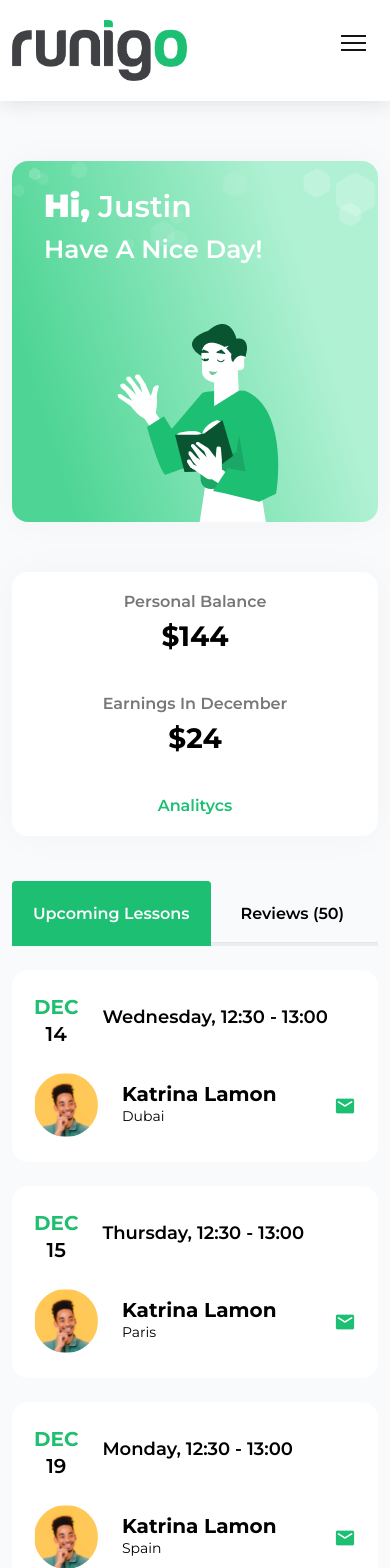
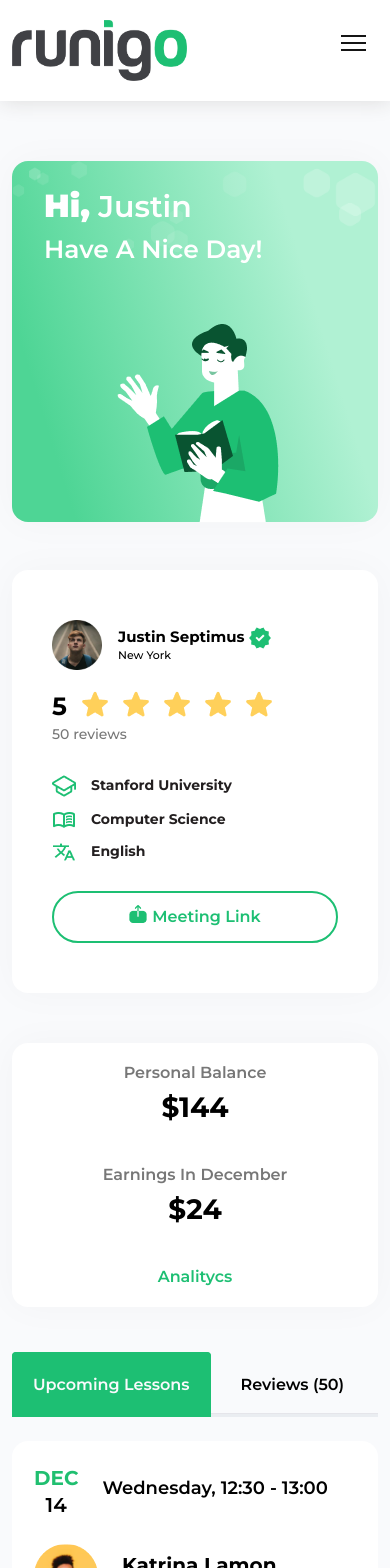
Before and after one commit to dev-rashidul/runigo-react, a React (Create React App) app: page /dashboard in a window 390 px wide. Shown: the top 1568 px of the page. Built offline with nearby package versions, Linux system fonts and the light colour scheme.

Commit message:
Runigo React

```diff
--- a/src/Router/Routes.jsx
+++ b/src/Router/Routes.jsx
@@ -1,5 +1,6 @@
 import { createBrowserRouter } from "react-router-dom";
 import Dashboard from "../components/Pages/Dashboard/Dashboard";
+import NoMeeting from "../components/Pages/Dashboard/NoMeeting/NoMeeting";
 import Home from "../components/Pages/Home/Home";
 import Lesson from "../components/Pages/Lesson/Lesson";
 import Mentor from "../components/Pages/Mentor/Mentor";
@@ -38,4 +39,8 @@ export const routes = createBrowserRouter([
     path: "/dashboard",
     element: <Dashboard></Dashboard>,
   },
+  {
+    path: "/no-meeting",
+    element: <NoMeeting></NoMeeting>,
+  },
 ]);
--- a/src/components/Pages/Dashboard/Dashboard.jsx
+++ b/src/components/Pages/Dashboard/Dashboard.jsx
@@ -2,7 +2,7 @@ import React from "react";
 import { Link } from "react-router-dom";
 import Footer from "../../Shared/Footer/Footer";
 import Header2 from "../../Shared/Header/Header2";
-import './Dashboard.css';
+import "./Dashboard.css";
 import DashboardHero from "./DashboardHero/DashboardHero";
 import DashboardSidebar from "./DashboardSidebar/DashboardSidebar";
 import UpcomingLessons from "./UpcomingLessons/UpcomingLessons";
@@ -32,10 +32,105 @@ const Dashboard = () => {
             <div class="container">
               <div class="row">
                 <div class="col-lg-8">
-
                   {/* Dashboard Hero */}
 
                   <DashboardHero></DashboardHero>
+
+                  {/* For Mobile */}
+
+                  <div class="dashboard-sidebar d-block d-lg-none mt-5 mt-lg-0">
+                    <div class="dashboard-profile d-flex align-items-center">
+                      <div class="dashboard-profile-img">
+                        <img
+                          draggable="false"
+                          src="assets/images/user-profile.png"
+                          alt="user-profile"
+                        />
+                      </div>
+                      <div class="dashboard-profile-info ps-3">
+                        <h4>
+                          Justin Septimus
+                          <img
+                            className="ps-1"
+                            src="assets/images/verify.png"
+                            alt="verify"
+                          />
+                        </h4>
+                        <h6>new york</h6>
+                      </div>
+                    </div>
+                    <div className="dashboard-sidebar-review mt-4">
+                      <h3>
+                        5
+                        <img
+                          draggable="false"
+                          src="assets/images/star.png"
+                          alt="star"
+                        />
+                        <img
+                          draggable="false"
+                          src="assets/images/star.png"
+                          alt="star"
+                        />
+                        <img
+                          draggable="false"
+                          src="assets/images/star.png"
+                          alt="star"
+                        />
+                        <img
+                          draggable="false"
+                          src="assets/images/star.png"
+                          alt="star"
+                        />
+                        <img
+                          draggable="false"
+                          src="assets/images/star.png"
+                          alt="star"
+                        />
+                      </h3>
+                      <p>50 reviews</p>
+                    </div>
+                    <div class="dashboard-info mt-4">
+                      <div class="dashboard-info-text">
+                        <li>
+                          <img
+                            draggable="false"
+                            src="assets/images/university.png"
+                            alt="university"
+                          />
+                          <span>Stanford University</span>
+                        </li>
+                        <li>
+                          <img
+                            draggable="false"
+                            src="assets/images/dept.png"
+                            alt="dept"
+                          />
+                          <span>computer science</span>
+                        </li>
+                        <li>
+                          <img
+                            draggable="false"
+                            src="assets/images/language.png"
+                            alt="language"
+                          />
+                          <span>english</span>
+                        </li>
+                      </div>
+                    </div>
+                    <div className="meeting-link-btn send-message-btn mt-4">
+                      <Link to="/">
+                        <img
+                          draggable="false"
+                          src="assets/images/link.png"
+                          alt="link"
+                        />
+                        Meeting Link
+                      </Link>
+                    </div>
+                  </div>
+
+                  {/* For Mobile */}
 
                   {/* Dashboard Hero */}
 
@@ -60,16 +155,13 @@ const Dashboard = () => {
                   <UpcomingLessons></UpcomingLessons>
 
                   {/* Upcoming Lessons */}
-
                 </div>
                 <div class="col-lg-4">
-
                   {/* Dashboard SideBar */}
 
                   <DashboardSidebar></DashboardSidebar>
 
                   {/* Dashboard SideBar */}
-
                 </div>
               </div>
             </div>
--- a/src/components/Pages/Dashboard/DashboardHero/DashboardHero.jsx
+++ b/src/components/Pages/Dashboard/DashboardHero/DashboardHero.jsx
@@ -15,13 +15,13 @@ const DashboardHero = () => {
                         </div>
                         <div className="col-md-6 mt-5 mt-lg-0">
                             <div className="dashboard-hero-img">
-                                <img src="assets/images/dashboard-person.png" alt="dashboard-person" />
+                                <img draggable="false" src="assets/images/dashboard-person.png" alt="dashboard-person" />
                             </div>
                         </div>
                     </div>
                 </div>
                 <div className="dashboard-hero-shape">
-                    <img src="assets/images/dashboard-hero-shape.png" alt="dashboard-hero-shape" />
+                    <img draggable="false" src="assets/images/dashboard-hero-shape.png" alt="dashboard-hero-shape" />
                 </div>
             </div>
         </section>
--- a/src/components/Pages/Dashboard/DashboardSidebar/DashboardSidebar.jsx
+++ b/src/components/Pages/Dashboard/DashboardSidebar/DashboardSidebar.jsx
@@ -5,10 +5,14 @@ import "./DashboardSidebar.css";
 const DashboardSidebar = () => {
   return (
     <section className="dashboard-sidebar-main">
-      <div class="dashboard-sidebar">
+      <div class="dashboard-sidebar d-none d-lg-block">
         <div class="dashboard-profile d-flex align-items-center">
           <div class="dashboard-profile-img">
-            <img src="assets/images/user-profile.png" alt="user-profile" />
+            <img
+              draggable="false"
+              src="assets/images/user-profile.png"
+              alt="user-profile"
+            />
           </div>
           <div class="dashboard-profile-info ps-3">
             <h4>
@@ -25,33 +29,42 @@ const DashboardSidebar = () => {
         <div className="dashboard-sidebar-review mt-4">
           <h3>
             5
-            <img src="assets/images/star.png" alt="star" />
-            <img src="assets/images/star.png" alt="star" />
-            <img src="assets/images/star.png" alt="star" />
-            <img src="assets/images/star.png" alt="star" />
-            <img src="assets/images/star.png" alt="star" />
+            <img draggable="false" src="assets/images/star.png" alt="star" />
+            <img draggable="false" src="assets/images/star.png" alt="star" />
+            <img draggable="false" src="assets/images/star.png" alt="star" />
+            <img draggable="false" src="assets/images/star.png" alt="star" />
+            <img draggable="false" src="assets/images/star.png" alt="star" />
           </h3>
           <p>50 reviews</p>
         </div>
         <div class="dashboard-info mt-4">
           <div class="dashboard-info-text">
             <li>
-              <img src="assets/images/university.png" alt="university" />
+              <img
+                draggable="false"
+                src="assets/images/university.png"
+                alt="university"
+              />
               <span>Stanford University</span>
             </li>
             <li>
-              <img src="assets/images/dept.png" alt="dept" />
+              <img draggable="false" src="assets/images/dept.png" alt="dept" />
               <span>computer science</span>
             </li>
             <li>
-              <img src="assets/images/language.png" alt="language" />
+              <img
+                draggable="false"
+                src="assets/images/language.png"
+                alt="language"
+              />
               <span>english</span>
             </li>
           </div>
         </div>
         <div className="meeting-link-btn send-message-btn mt-4">
           <Link to="/">
-            <img src="assets/images/link.png" alt="link" /> Meeting Link
+            <img draggable="false" src="assets/images/link.png" alt="link" />
+            Meeting Link
           </Link>
         </div>
       </div>
--- /dev/null
+++ b/src/components/Pages/Dashboard/NoMeeting/NoMeeting.css
@@ -0,0 +1,18 @@
+.no-meeting {
+  padding: 50px 0;
+}
+
+.no-meeting h4 {
+  font-size: 24px;
+  font-weight: 600;
+  line-height: 29px;
+  text-transform: capitalize;
+  color: #777777;
+  padding-top: 30px;
+}
+
+@media (max-width: 767px) {
+  .no-meeting h4 {
+    font-size: 22px;
+  }
+}
--- /dev/null
+++ b/src/components/Pages/Dashboard/NoMeeting/NoMeeting.jsx
@@ -0,0 +1,15 @@
+import React from 'react';
+import './NoMeeting.css';
+
+const NoMeeting = () => {
+    return (
+        <section>
+            <div className="no-meeting text-center">
+                <img draggable="false" src="assets/images/no-meeting.png" alt="no-meeting" />
+                <h4>You have no scheduled meetings</h4>
+            </div>
+        </section>
+    );
+};
+
+export default NoMeeting;
```
Also changed, not shown: src/components/Pages/Dashboard/UpcomingLessons/UpcomingLessons.jsx (+18 -4 lines), public/assets/images/no-meeting.png (added). Lines whose indentation alone changed are shown as unchanged.
